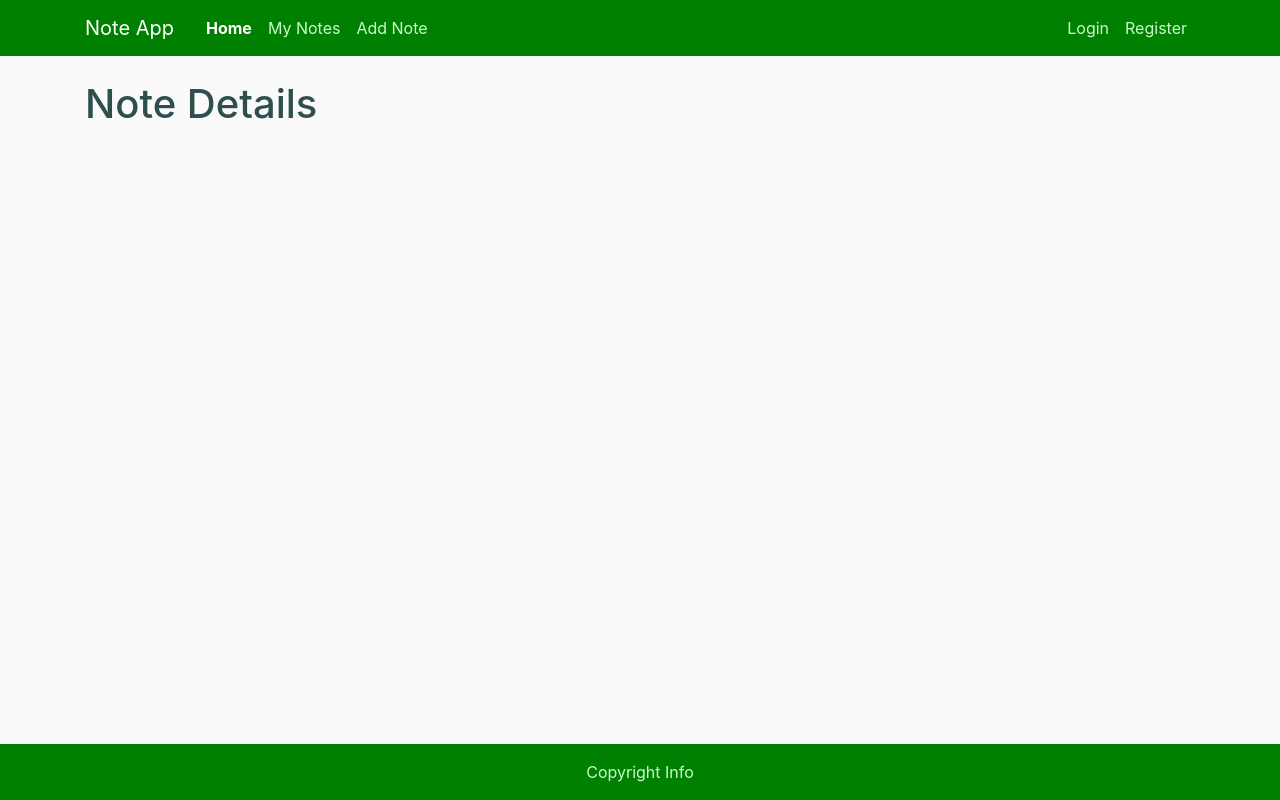
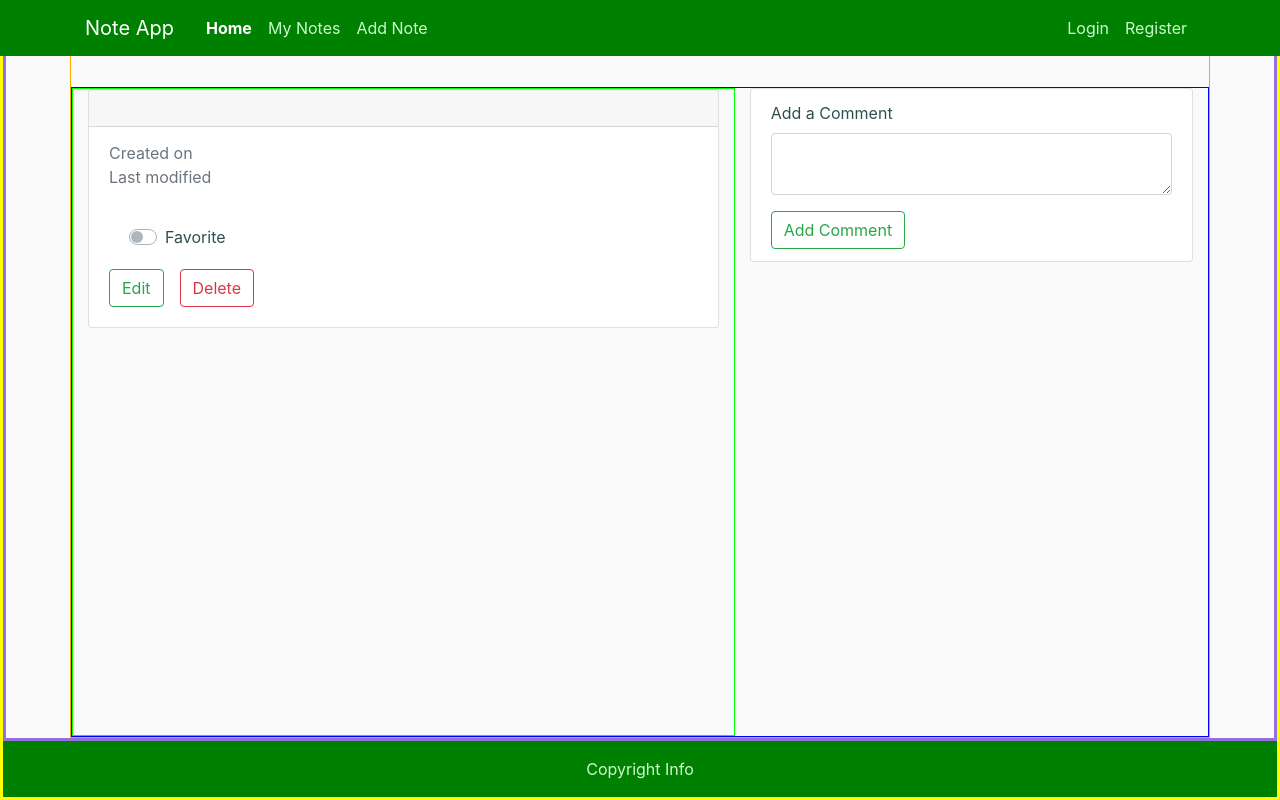
Before and after one commit to tha0pham/note-app, a Flask app: template templates/note.html in a window 1280 px wide. Run offline with Flask 2, Linux system fonts and the light colour scheme; the template is opened without the code that fills it, so the values that code supplies are empty.

Commit message:
Create view for note details

```diff
--- a/routes.py
+++ b/routes.py
@@ -24,7 +24,18 @@
 
 @app.route('/notes/<note_id>')
 def get_note(note_id):
-    return "not implemented yet"
+    from datetime import date
+    today = date.today()
+    note = {
+        id:'1',
+        'title':'Mock note',
+        'text' : 'Lorem ipsum dolor sit amet, consectetur adipisicing elit. '
+                 'Amet in perspiciatis quo reiciendis? Aliquam excepturi explicabo fuga maiores molestias, soluta tempora unde velit? Cupiditate doloremque harum incidunt pariatur porro, tempora?',
+        'created_date': str(today),
+        'last_modified': str(today),
+        'is_favorite': False
+    }
+    return render_template('note.html')
 
 
 @app.route('/notes/edit/<note_id>', methods=['GET', 'POST'])
--- a/static/main.css
+++ b/static/main.css
@@ -5,6 +5,11 @@
 body {
     background: #fafafa;
     color: darkslategrey;
+    border: 3px solid yellow;
+}
+
+main {
+    border: 3px solid mediumpurple;
 }
 
 .bg-green {
@@ -32,9 +37,10 @@
 
 main > .container {
     padding-top: 5rem;
+    border: 1px solid orange;
 }
 
-.btn-group-vertical .btn {
+.btn {
     border-radius: 0.25rem !important;
 }
 
@@ -42,3 +48,17 @@
     color: var(--light-green);
     text-align: center;
 }
+
+.row {
+    border: 1px solid blue;
+    height: 100%;
+}
+
+.col-note {
+    border: 1px solid lime;
+
+}
+
+.col-comment {
+    border: 1px solid red;
+}
--- a/templates/layout.html
+++ b/templates/layout.html
@@ -54,8 +54,8 @@
         </nav>
     </header>
 
-    <main role="main" class="flex-shrink-0">
-        <div class="container">
+    <main role="main" class="flex-grow-1">
+        <div class="container h-100">
             {% block content %}{% endblock %}
         </div>
     </main>
--- a/templates/note.html
+++ b/templates/note.html
@@ -2,9 +2,66 @@
 {% set active_page = "index" %}
 
 {% block content %}
-<!-- Enter page content here -->
+    <div class="row">
+        <div class="col col-note">
+            <div class="card">
+                <div class="card-header">
+                    <h5 class="card-title">
+                        {{ note.title }}
+                    </h5>
+                </div>
+                <div class="card-body">
+                    <p class="card-subtitle text-muted mb-2">
+                        Created on {{ note.created_date }}<br>
+                        Last modified {{ note.last_modified }}
+                    </p>
+                    <p class="card-text">
+                        {{ note.text }}
+                    </p>
 
-<h1>Note Details</h1>
+                    <div class="card-body">
+                        <!-- TODO Make AJAX call here -->
+                        <div class="custom-control custom-switch">
+                            <input type="checkbox" class="custom-control-input" id="customSwitch">
+                            <label class="custom-control-label" for="customSwitch">Favorite</label>
+                        </div>
+                    <!------------------------------->
+                    </div>
+                    <div class="btn-group">
+                        <a href="{{ url_for('update_note', note_id = note.id) }}" class="btn btn-outline-success mr-3">Edit</a>
+                        <form action="{{ url_for('delete_note', note_id = note.id) }}" method="post">
+                            <input type="submit" value="Delete" class="btn btn-outline-danger"/>
+                        </form>
+                    </div>
+                </div>
+            </div>
+        </div>
 
-<!-- End of page content -->
+        <div class="col-md-5">
+            <ul class="list-group">
+                <li class="list-group-item">
+
+                    <form action="{{ url_for('new_comment', note_id=note.id) }}" method="post">
+                        <!-- TODO Replace with FlaskForm -->
+                        <label for="comment">Add a Comment</label>
+                        <textarea class="form-control" id="comment" rows="2"></textarea>
+                        <input type="submit" value="Add Comment" class="btn btn-outline-success mt-3">
+                        <!--------------------------------->
+                    </form>
+                </li>
+
+                {% if note.comments %}
+                    {% if note.comments|length > 0 %}
+                        {% for comment in note.comments %}
+                            <li class="list-group-item">
+                                <small class="text-muted">{{ comment.created_date }}</small>
+                                <p>{{ comment.text }}</p>
+                            </li>
+                        {% endfor %}
+                    {% endif %}
+                {% endif %}
+
+            </ul>
+        </div>
+    </div>
 {% endblock content %}
```
Lines whose indentation alone changed are shown as unchanged.
